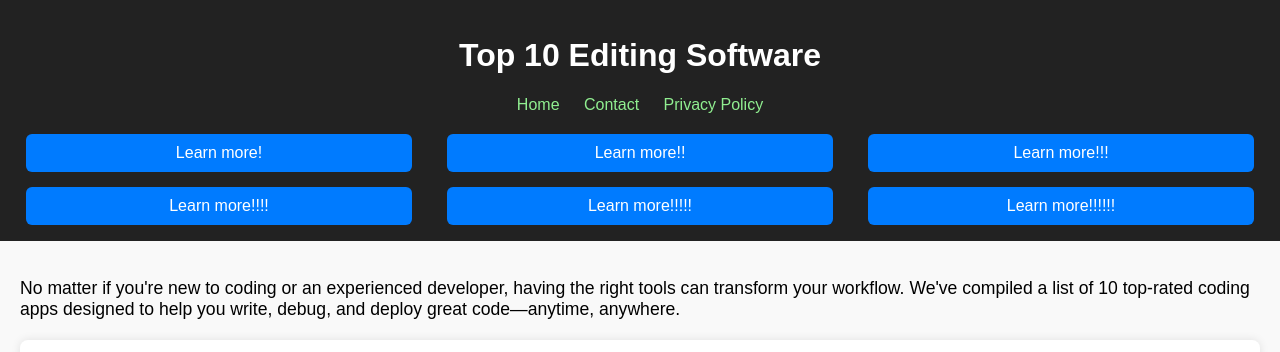
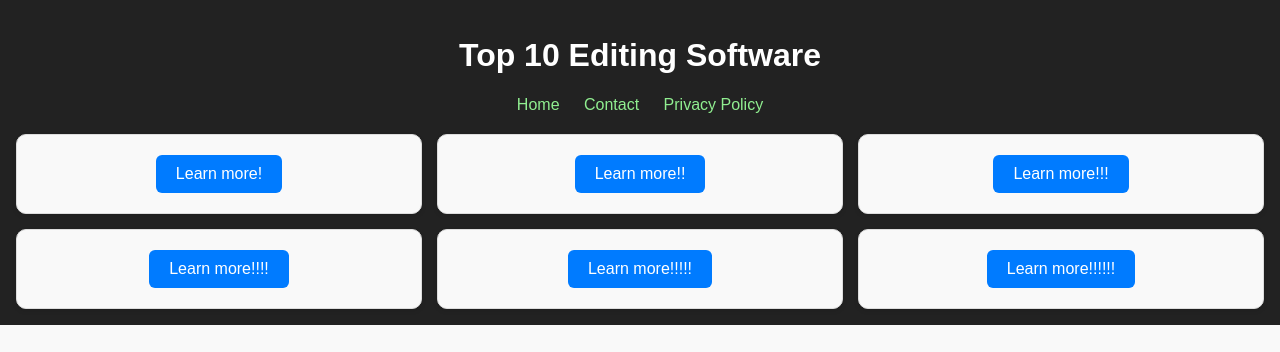
Before and after one commit to olpon123456/devslinks.xyz, a plain HTML site: page index.html in a window 1280 px wide. Shown: the top 352 px of the page. Drawn offline with Linux system fonts and the light colour scheme.

Commit message:
Update index.html

```diff
--- a/index.html
+++ b/index.html
@@ -49,14 +49,27 @@
   <a href="contact.html">Contact</a>
   <a href="privacy.html">Privacy Policy</a>
 
-  <div class="cta-grid">
+ <div class="cta-grid">
+  <div class="cta-box">
     <a href="https://www.effectivegatecpm.com/cvw0e2jn?key=b735a3be48d0548ddd4a0b4b5961cff1" target="_blank" class="cta-button">Learn more!</a>
+  </div>
+  <div class="cta-box">
     <a href="https://www.effectivegatecpm.com/qjk5cc0w?key=bf2168c015a6fbb0ed3b06715f6792a5" target="_blank" class="cta-button">Learn more!!</a>
+  </div>
+  <div class="cta-box">
     <a href="https://www.effectivegatecpm.com/bp0a71wu7v?key=1cada8cdbf647f86c26f3b1b149326b0" target="_blank" class="cta-button">Learn more!!!</a>
+  </div>
+  <div class="cta-box">
     <a href="https://www.effectivegatecpm.com/brmzjv7ma?key=513d10e2193801d4c87313d6da9a5f96" target="_blank" class="cta-button">Learn more!!!!</a>
+  </div>
+  <div class="cta-box">
     <a href="https://www.effectivegatecpm.com/c4i978h39?key=c58c1d4001497a6aa4538688847de4b3" target="_blank" class="cta-button">Learn more!!!!!</a>
+  </div>
+  <div class="cta-box">
     <a href="https://www.effectivegatecpm.com/haqw8nz2?key=509586abf2a342f2bff94bce7f094b77" target="_blank" class="cta-button">Learn more!!!!!!</a>
   </div>
+</div>
+
 </nav>
   </header>
 
```
